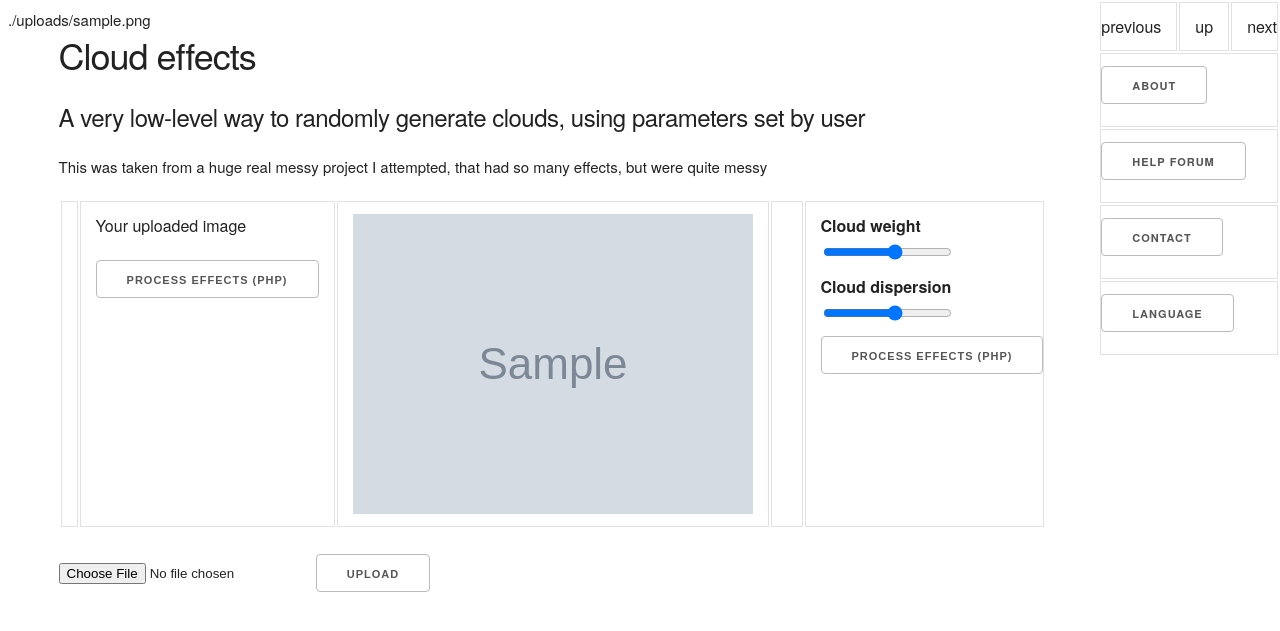
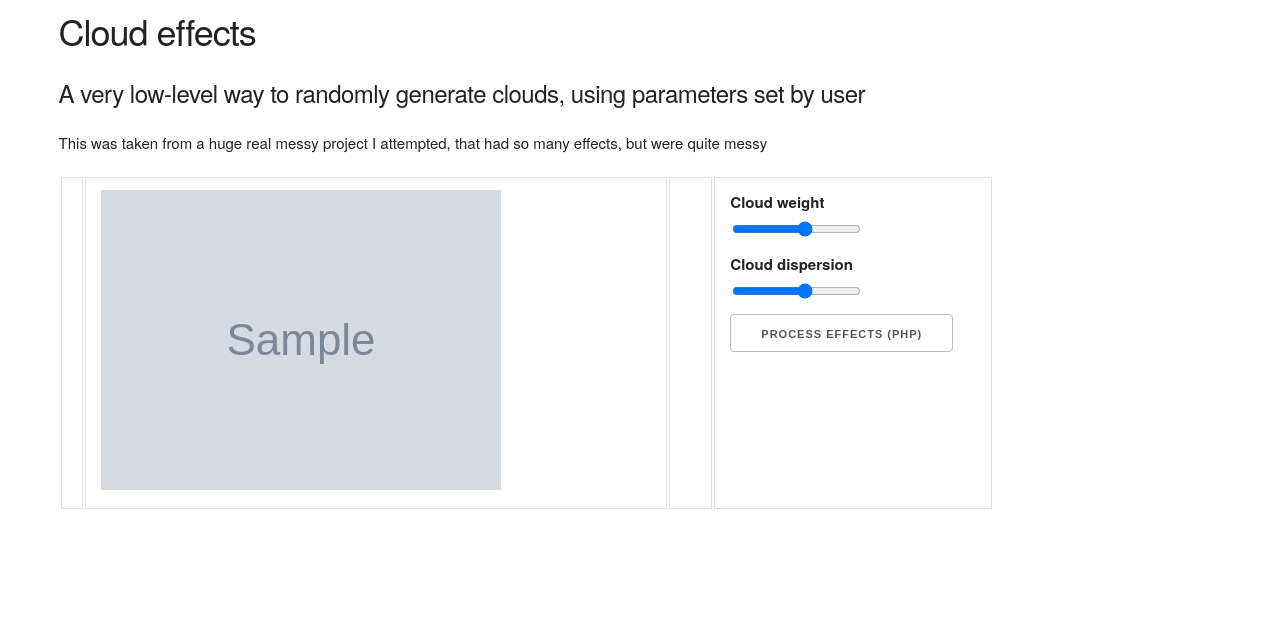
Before and after one commit to ardieMejia/CloudEffectGeneratorModulePublic, a PHP site: page /singleImage.php in a window 1280 px wide. Shown: the top 631 px of the page. Run offline with PHP 8.4, Linux system fonts and the light colour scheme; tables that the repository leaves empty or names only in its code hold one stand-in row (values such as "Sample post"); grey boxes marked "Sample" are stand-in pictures; some libraries are stand-ins or nearby versions.

Commit message:
2nd commit

```diff
--- /dev/null
+++ b/includes/db_select_image.php
@@ -0,0 +1,22 @@
+<?php
+
+include "./includes/db_connect.php";
+// mysql commands not case-sensitive, so doesnt matter
+$queryString="select * from images order by id desc";
+
+
+try{
+    $prepared=$conn->prepare($queryString);
+    $prepared->execute();
+    $res=$prepared->setFetchMode(PDO::FETCH_ASSOC);
+    $wait=$prepared->fetchAll();
+    $filename=$wait[0]['filename'];
+}
+// PDOException is an object, I guess its worth to commit that to memory....
+// wow, this is boring...
+catch(PDOException $error){
+    echo "the PDOException error is".$error->getMessage();
+}
+
+
+?>
--- a/singleImage.php
+++ b/singleImage.php
@@ -1,26 +1,8 @@
 <?php
 
-// ------------------------------ later this whole section can be an separate file ------------------------------
-
-include "./includes/db_connect.php";
-// mysql commands not case-sensitive, so doesnt matter
-$queryString="select * from images order by id desc";
+include "./includes/db_select_image.php";
 
 
-try{
-    $prepared=$conn->prepare($queryString);
-    $prepared->execute();
-    $res=$prepared->setFetchMode(PDO::FETCH_ASSOC);
-    $wait=$prepared->fetchAll();
-    $filename=$wait[0]['filename'];
-}
-// PDOException is an object, I guess its worth to commit that to memory....
-// wow, this is boring...
-catch(PDOException $error){
-    echo "the PDOException error is".$error->getMessage();
-}
-
-// ------------------------------ later this whole section can be an separate file ------------------------------
 
 
 
@@ -29,7 +11,7 @@ $folderString="./uploads/";
 $completeFileString=$folderString.$filename;
 $size=getimagesize($completeFileString);
 $var1=preg_split("/[\/]/",$completeFileString);
- echo $completeFileString;
+
 
 
 
@@ -62,48 +44,7 @@ $var1=preg_split("/[\/]/",$completeFileString);
             <div class="three columns">
                 <div class="navbar">
 
-                    <table>
-
-                        <tr>
-                            <td>
-                                previous
-
-                            </td>
-                            <td>
-                                up
-
-                            </td>
-                            <td>
-                                next
-
-                            </td>
-                        </tr>
-                        <tr>
-                            <td colspan="3">
-                                <a href="./about.html" class="button">About</a>
-                            </td>
-                        </tr>
-
-                        <tr>
-
-                            <td colspan="3">
-                                <a href="./forum.html" class="button">Help Forum</a>
-                            </td>
-                        </tr>
-                        <tr>
-
-                            <td colspan="3">
-                                <a href="./contact.html" class="button">Contact</a>
-                            </td>
-                        </tr>
-                        <tr>
-                            <td colspan="3">
-                                <a href="./language.html" class="button">Language</a>
-                            </td>
-                        </tr>
-
-
-                    </table>
+<!-- future navbar?? -->
                 </div>
             </div>
 
@@ -114,15 +55,11 @@ $var1=preg_split("/[\/]/",$completeFileString);
                 <h6>This was taken from a huge real messy project I attempted, that had so many effects, but were quite messy</h6>
 
 
-
                 <table>
                 <form action="switch_cloudEffects.php" method="get">
                     <tr>
                         <td>
-                            <td>
-                                Your uploaded image</br></br>
-                                <input type="submit" class="button button-active" value="process effects (PHP)"  id="oneEffectOnly"/>
-                            </td>
+
 <input type="hidden" name="availableEffects" value="Clouds"/>
                             <td class="photo"><img src="
 <?php
@@ -151,10 +88,7 @@ echo $completeFileString;
 
 
 
-                <form method="POST" action="getdata.php" enctype="multipart/form-data">
-                    <input type="file" name="myimage">
-                    <input type="submit" name="submit_image" value="Upload">
-                </form>
+
 
             </div>
         </div>
```
Also changed, not shown: uploads/21253.jpg (added), uploads/43986.jpg (added).
